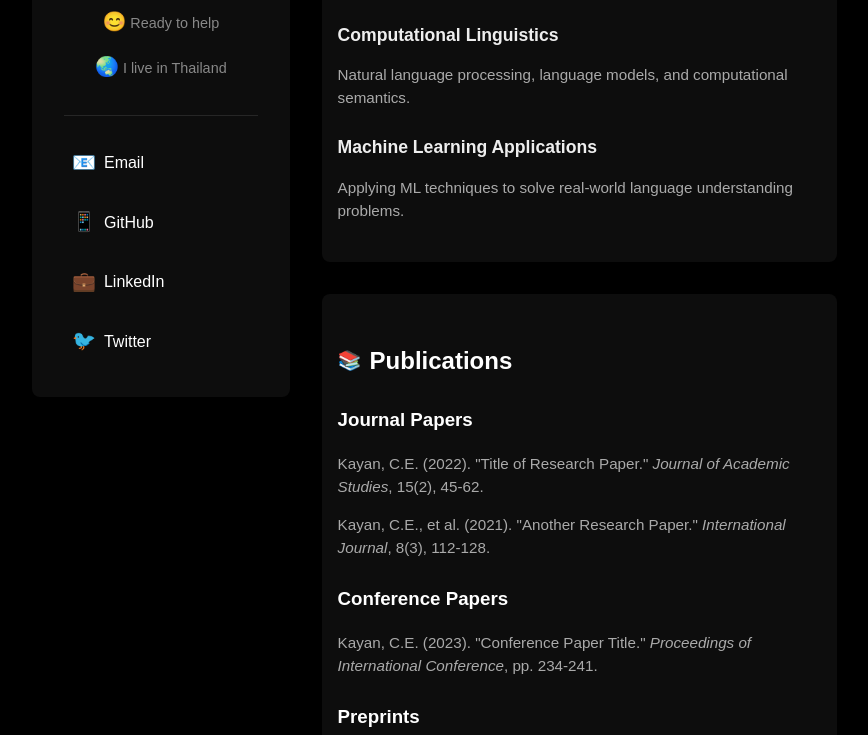
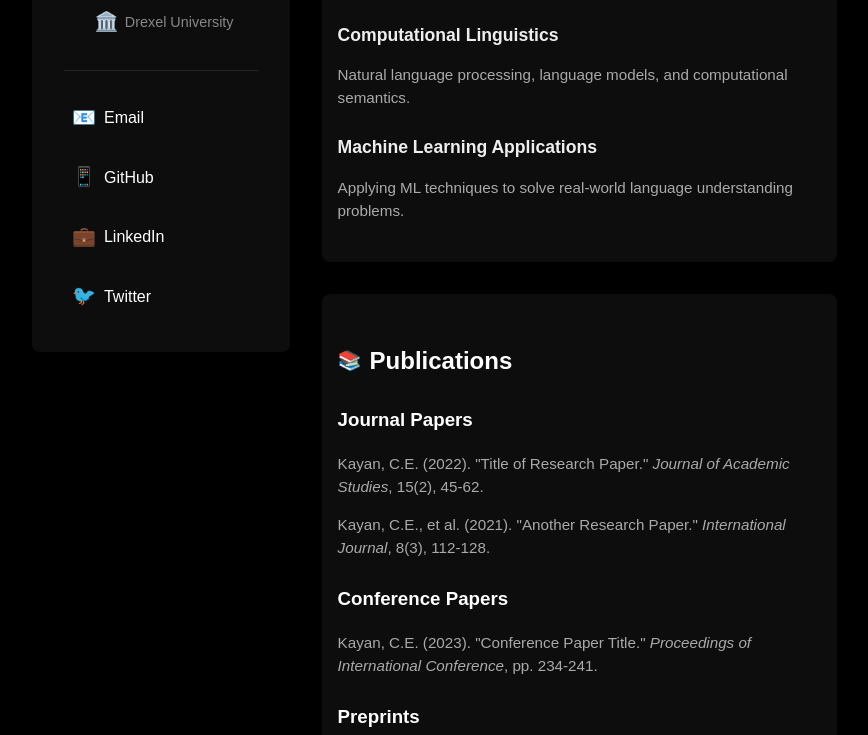
Before and after one commit to cekayan/ceyhunefekayan.com, an Astro site: page / in a window 1280 px wide. Shown: the part 365-1100 px from the top of the page, without its empty margins (240-1108 px from the left). Built offline with nearby package versions, Linux system fonts and the light colour scheme; Astro itself is replaced by a stand-in of ours.

Commit message:
feat: update bio section with new university information and enhance layout styling for better alignment

```diff
--- a/src/data/site.json
+++ b/src/data/site.json
@@ -7,12 +7,8 @@
     "avatar": "/pfp.png",
     "bio": [
       {
-        "icon": "\uD83D\uDE0A",
-        "text": "Ready to help"
-      },
-      {
-        "icon": "🌏",
-        "text": "I live in Thailand"
+        "icon": "🏛️",
+        "text": "Drexel University"
       }
     ],
     "socials": [
--- a/src/layouts/sidebar-layout.astro
+++ b/src/layouts/sidebar-layout.astro
@@ -106,7 +106,13 @@ const { profile } = siteData;
     color: #888;
     font-size: 0.9rem;
     margin-bottom: 2rem;
-    text-align: center;
+  }
+
+  .bio p {
+    display: flex;
+    align-items: center;
+    justify-content: center;
+    margin: 0.5rem 0;
   }
 
   .social-links {
@@ -137,6 +143,18 @@ const { profile } = siteData;
     font-size: 1.2rem;
   }
 
+  .bio .bullet-item {
+    display: flex;
+    align-items: center;
+    text-align: left;
+    justify-content: center;
+  }
+
+  .bio .icon {
+    font-size: 1.2rem;
+    margin: 0 0.4rem;
+  }
+
   @media (max-width: 768px) {
     .layout {
       grid-template-columns: 1fr;
```
